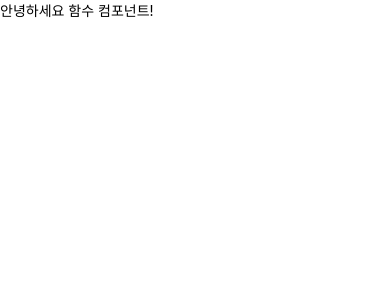
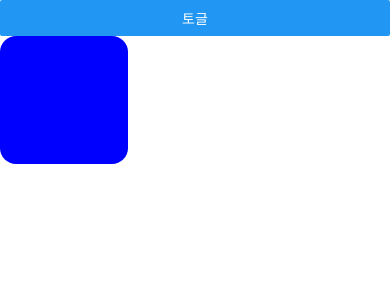
Before and after one commit to kth4249/learnReactNative, a React Native app in the folder LearnReactNative/: screen / in a window 390 px wide. Shown: the top 300 px of the page. Built offline with nearby package versions, Linux system fonts and the light colour scheme.

Commit message:
component basic

```diff
--- a/LearnReactNative/App.js
+++ b/LearnReactNative/App.js
@@ -1,11 +1,18 @@
-import React from 'react';
-import {SafeAreaView} from 'react-native';
-import Greeting from './components/Greeting';
+import React, {useState} from 'react';
+import {Button, SafeAreaView} from 'react-native';
+import Box from './components/Box';
 
-const App = () => (
-  <SafeAreaView>
-    <Greeting />
-  </SafeAreaView>
-);
+const App = () => {
+  const [visible, setVisible] = useState(true);
+  const onPress = () => {
+    setVisible(!visible);
+  };
+  return (
+    <SafeAreaView>
+      <Button title="토글" onPress={onPress} />
+      {visible && <Box rounded size="large" color="blue" />}
+    </SafeAreaView>
+  );
+};
 
 export default App;
--- /dev/null
+++ b/LearnReactNative/components/Box.js
@@ -0,0 +1,53 @@
+import React from 'react';
+import {StyleSheet, View} from 'react-native';
+
+function Box({rounded, size, color}) {
+  return (
+    <View
+      style={[
+        styles.box,
+        rounded && styles.rounded,
+        sizes[size],
+        {
+          backgroundColor: color,
+        },
+      ]}
+    />
+  );
+}
+
+Box.defaultProps = {
+  size: 'medium',
+  color: 'black',
+};
+
+const styles = StyleSheet.create({
+  box: {
+    width: 64,
+    height: 64,
+    backgroundColor: 'black',
+  },
+  rounded: {
+    borderRadius: 16,
+  },
+  small: {
+    width: 32,
+    height: 32,
+  },
+  medium: {
+    width: 64,
+    height: 64,
+  },
+  large: {
+    width: 128,
+    height: 128,
+  },
+});
+
+const sizes = {
+  small: styles.small,
+  medium: styles.medium,
+  large: styles.large,
+};
+
+export default Box;
```
Also changed, not shown: LearnReactNative/.eslintrc.js.
